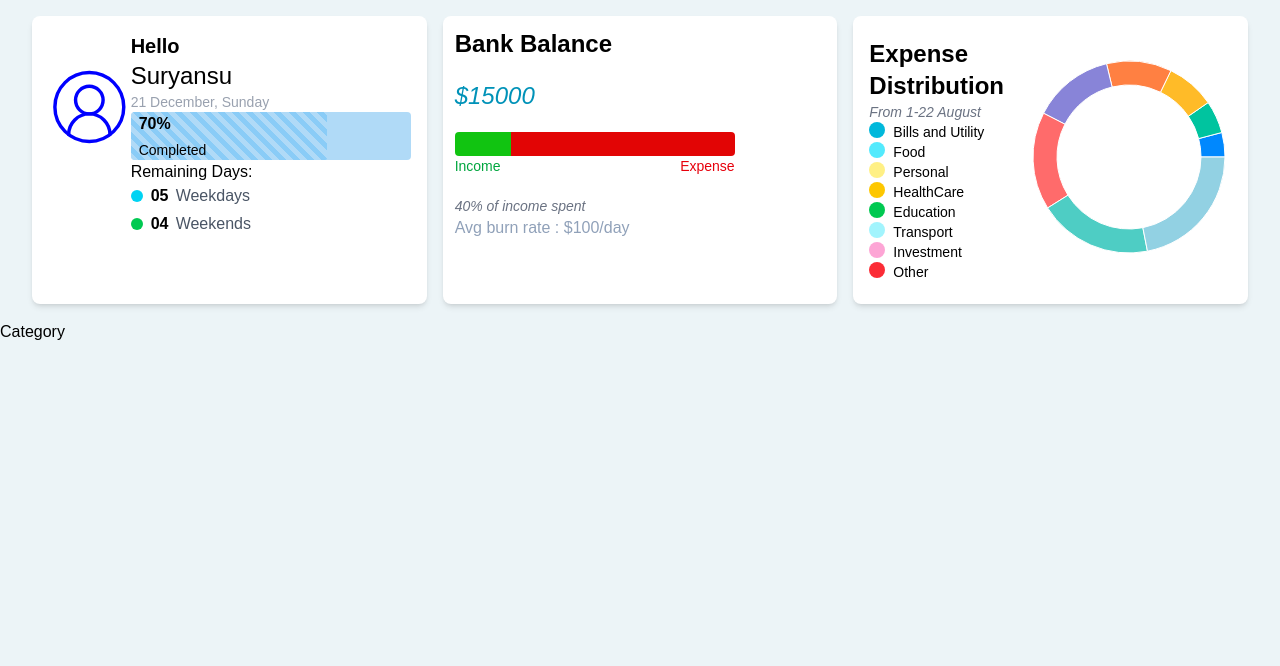
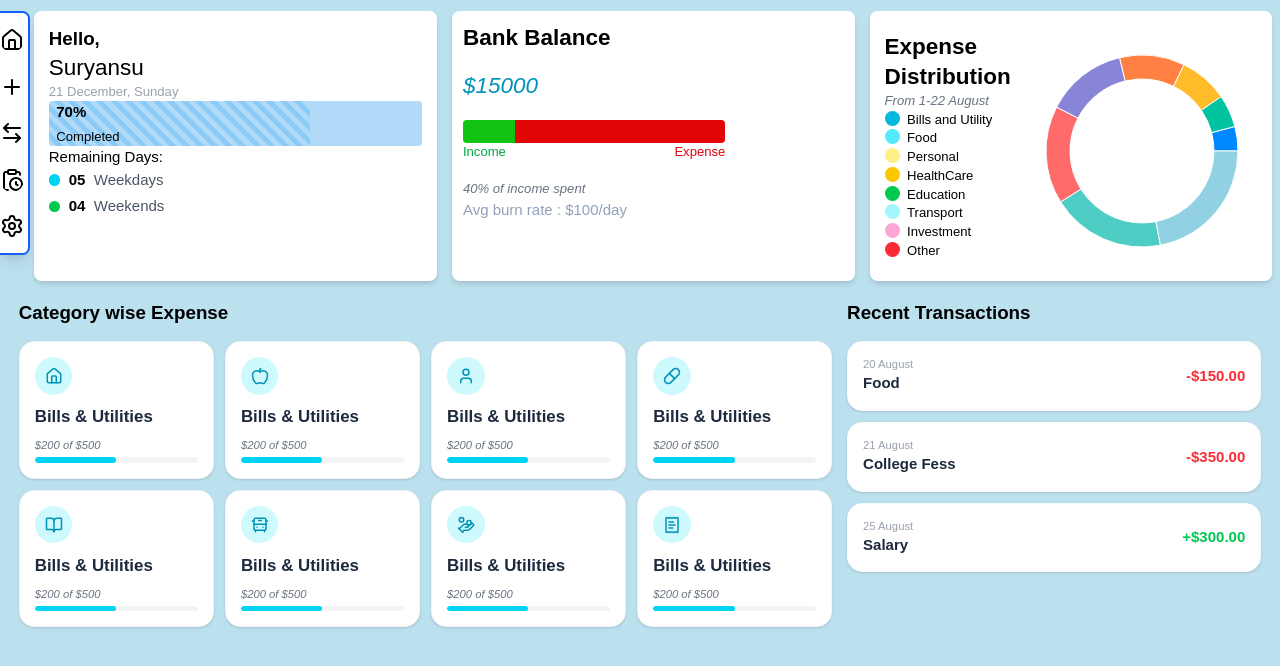
Before and after one commit to Suryansusm1234/Expense-Tracker, a React app in the folder Frontend /: page / in a window 1280 px wide. Shown: the top 666 px of the page. Built offline with nearby package versions, Linux system fonts and the light colour scheme; the HTML template or start-up script is replaced by a standard one.

Commit message:
The  frontend of the app is completed

```diff
--- /dev/null
+++ b/Frontend /components/Card.jsx
@@ -0,0 +1,25 @@
+import React from 'react'
+const Card = ({Icon}) => {
+  return (
+    <div className='bg-white flex flex-col gap-3 p-3 sm:p-4 rounded-2xl shadow-sm border border-gray-100 h-full'>
+
+      <button className='rounded-full w-8 h-8 sm:w-10 sm:h-10 flex items-center justify-center bg-cyan-100 text-cyan-600'>
+      <Icon size={18 } />
+      </button>
+
+      {/* Using text-base or text-sm for mobile to prevent overflow */}
+      <p className='text-sm sm:text-lg font-semibold text-slate-800 leading-tight'>
+        Bills & Utilities
+      </p>
+
+      <div className="w-full mt-auto">
+        <p className='italic text-[10px] sm:text-xs text-gray-500 mb-1'>$200 of $500</p>
+        <div className='w-full h-1.5 bg-gray-100 rounded-full overflow-hidden'>
+          <div className='h-full bg-cyan-400 rounded-full w-1/2'></div>
+        </div>
+      </div>
+    </div>
+  )
+}
+
+export default Card
--- a/Frontend /components/Category.jsx
+++ b/Frontend /components/Category.jsx
@@ -1,8 +1,20 @@
-import React from 'react'
-
+import Card from "./Card"
+import { House ,Apple,User,Pill,BookOpen,BusFront,HandCoins, ReceiptText } from 'lucide-react';
 const Category = () => {
   return (
-    <div>Category</div>
+    <div className="w-full ">
+        <h2 className='text-xl font-bold'>Category wise Expense</h2>
+        <div className="grid  grid-cols-3 lg:grid-cols-3 xl:grid-cols-4 gap-3 mt-4">
+            <Card Icon={House} />
+             <Card Icon={Apple}/>
+              <Card Icon={User}/>
+               <Card Icon={Pill}/>
+                <Card Icon={BookOpen}/>
+                 <Card Icon={BusFront}/>
+                  <Card Icon={HandCoins}/>
+                   <Card Icon={ReceiptText}/>
+        </div>
+    </div>
   )
 }
 
--- /dev/null
+++ b/Frontend /components/Leftsidebar.jsx
@@ -0,0 +1,14 @@
+import { House,Plus,ArrowLeftRight , ClipboardClock,Settings } from 'lucide-react';
+const Leftsidebar = () => {
+  return (
+    <div className='absolute  top-3  bg-white shadow-lg z-10  flex flex-col justify-center gap-6 pr-1 pb-4 pt-4 rounded-r-lg border-r-blue-600 border-2 border-b-blue-600 border-t-blue-600 border-l-0 '>
+        <House className='hover:bg-slate-400 rounded-2xl '  />
+        <Plus className='hover:bg-slate-400 rounded-2xl ' />
+        <ArrowLeftRight className='hover:bg-slate-400 rounded-2xl '/>
+        <ClipboardClock className='hover:bg-slate-400 rounded-2xl '/>
+        <Settings className='hover:bg-slate-400 rounded-2xl '/>
+    </div>
+  )
+}
+
+export default Leftsidebar
--- a/Frontend /components/Progressbar.jsx
+++ b/Frontend /components/Progressbar.jsx
@@ -3,7 +3,7 @@ import React from 'react'
 const Progressbar = ({percentage}) => {
   return (
     <div className='rounded '>
-      <div className='progressbar rounded relative overflow-hidden w-70 '>
+      <div className='progressbar rounded relative overflow-hidden w-full '>
         <div className='strips leading-none h-full rounded-xs' style={{width: `${percentage}%`}}></div>
         <div className='absolute top-0 left-2 flex flex-col justify-center '>
           <p className='font-semibold'>{percentage}%</p>
--- /dev/null
+++ b/Frontend /components/Recent.jsx
@@ -0,0 +1,35 @@
+import React from 'react'
+
+const Recent = () => {
+  return (
+    <div className="w-full">
+      <h2 className='text-xl font-bold'>Recent Transactions</h2>
+      <ul className='flex flex-col gap-3 mt-4'>
+        <li className='flex bg-white justify-between items-center p-4 rounded-2xl shadow-sm border border-gray-50 w-full'>
+          <div className="flex flex-col">
+            <p className="text-xs text-gray-400">20 August</p>
+            <p className='font-bold text-slate-800'>Food</p>
+          </div>
+          <p className='font-semibold text-red-500'>-$150.00</p>
+        </li>
+        <li className='flex bg-white justify-between items-center p-4 rounded-2xl shadow-sm border border-gray-50 w-full'>
+          <div className="flex flex-col">
+            <p className="text-xs text-gray-400">21 August</p>
+            <p className='font-bold text-slate-800'>College Fess</p>
+          </div>
+          <p className='font-semibold text-red-500'>-$350.00</p>
+        </li>
+        <li className='flex bg-white justify-between items-center p-4 rounded-2xl shadow-sm border border-gray-50 w-full'>
+          <div className="flex flex-col">
+            <p className="text-xs text-gray-400">25 August</p>
+            <p className='font-bold text-slate-800'>Salary</p>
+          </div>
+          <p className='font-semibold text-green-500'>+$300.00</p>
+        </li>
+
+      </ul>
+    </div>
+  )
+}
+
+export default Recent
--- a/Frontend /components/User.jsx
+++ b/Frontend /components/User.jsx
@@ -4,10 +4,9 @@ import Progressbar from './Progressbar';
 import dayjs from 'dayjs';
 const User = () => {
   return (
-    <div className='flex items-stretch bg-white p-4 rounded-lg shadow-md' >
-      <CircleUserRound size="150" strokeWidth="1" stroke='blue' />
+    <div className=' bg-white p-4 rounded-lg shadow-md' >
       <div>
-        <p className='text-xl font-semibold'>Hello</p>
+        <p className='text-xl font-semibold'>Hello,</p>
         <p className='font-medium text-2xl'>Suryansu</p>
         <p className='font-light text-gray-400 text-sm'>{dayjs().format("DD MMMM, dddd")}</p>
         <Progressbar percentage={70} />
--- a/Frontend /src/App.jsx
+++ b/Frontend /src/App.jsx
@@ -5,20 +5,39 @@ import User from '../components/User'
 import BalanceSection from '../components/BalanceSection'
 import Graph from '../components/Graph'
 import Category from '../components/Category'
+import Recent from '../components/Recent'
+import Leftsidebar from '../components/Leftsidebar'
+import { ChevronLast } from 'lucide-react'
+
 
 
 
 const App = () => {
+
   const IncomePercent = 20
   return (
-    <>
-    <div className='lg:grid-cols-3 sm:grid-cols-1 grid gap-4 ml-4 mr-4 mt-4 mb-4 pl-4 pr-4'>
-   <User />
-   <BalanceSection IncomePercent={IncomePercent} ExpensePercent={80} />
-   <Graph />
-   </div>
-  <Category />
-  </>
+    <div className=' flex justify-center flex-col  '>
+
+    <Leftsidebar/>
+
+
+      <div className='lg:grid-cols-3 sm:grid-cols-1 grid gap-4 ml-4 mr-2 mb-5 pl-5  mt-3 relative' >
+
+        <User />
+        <BalanceSection IncomePercent={IncomePercent} ExpensePercent={80} />
+        <Graph />
+      </div>
+      <div className='flex flex-col lg:flex-row gap-4  pl-5 pr-5 '>
+
+        <div className="flex-1 ">
+          <Category />
+        </div>
+
+        <div className="lg:w-1/3">
+          <Recent />
+        </div>
+      </div>
+    </div>
   )
 }
 
--- a/Frontend /src/index.css
+++ b/Frontend /src/index.css
@@ -1,10 +1,14 @@
 @import "tailwindcss";
 @import url('https://fonts.googleapis.com/css2?family=Montserrat:wght@100..900&display=swap');
 
+html{
+  font-size: 15px;
+}
 
 body {
-  background-color: #ECF4F7;
+  background-color: #bbe0ee;
   font-family: "Montserrat", sans-serif;
+
 }
 .progressbar {
   background-color: #b0daf7;
```
Also changed, not shown: 1 other file (tests, documents, lock files or other folders).
